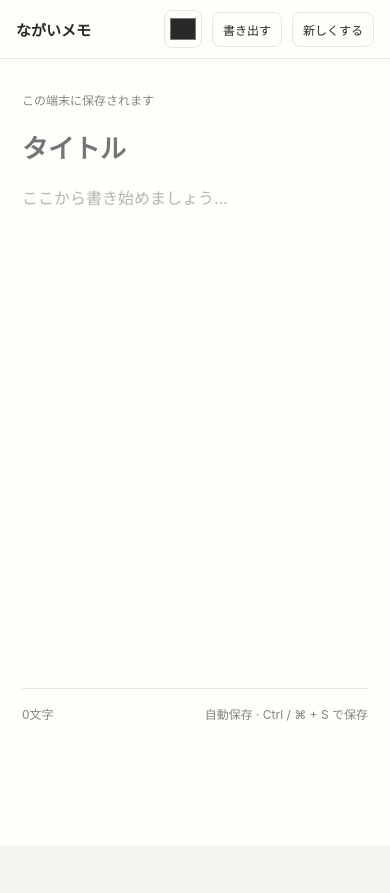
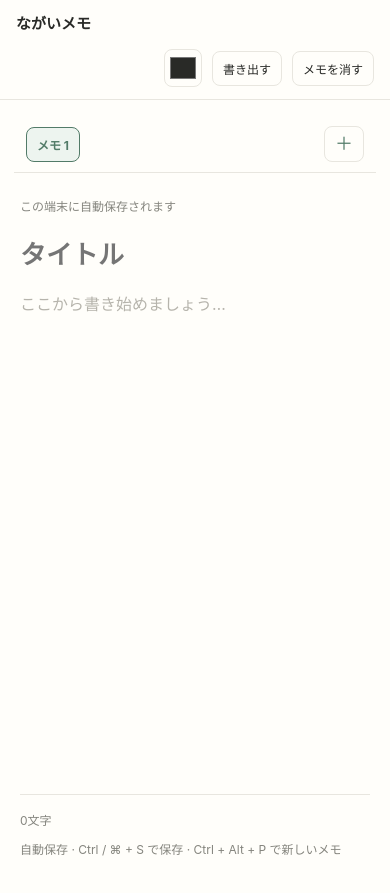
Before and after one commit to landorengou/storm, a website: page memo.html in a window 390 px wide. Before the commit the page ends 845 px from the top, so only its background shows below. Drawn offline with Linux system fonts and the light colour scheme.

Commit message:
Add saved memo tabs and Ctrl+Alt+P shortcut

```diff
--- a/memo.html
+++ b/memo.html
@@ -11,6 +11,7 @@
       --text: #292a27;
       --muted: #85857e;
       --line: #e8e6df;
+      --accent: #527b68;
     }
 
     * { box-sizing: border-box; }
@@ -24,19 +25,17 @@
     }
 
     header {
-      height: 64px;
-      padding: 0 28px;
+      min-height: 64px;
+      padding: 10px 28px;
       display: flex;
       align-items: center;
       justify-content: space-between;
+      gap: 16px;
       border-bottom: 1px solid var(--line);
       background: var(--paper);
     }
 
-    .brand {
-      font-size: 15px;
-      font-weight: 700;
-    }
+    .brand { font-size: 15px; font-weight: 700; }
 
     .actions,
     .color-control {
@@ -68,14 +67,61 @@
       cursor: pointer;
     }
 
+    button:hover { background: #f3f2ed; }
+    button:focus-visible, #title:focus-visible, #body:focus-visible {
+      outline: 2px solid var(--accent);
+      outline-offset: 2px;
+    }
+
     main {
-      width: min(820px, calc(100% - 32px));
+      width: min(900px, calc(100% - 32px));
       min-height: calc(100vh - 64px);
       margin: 32px auto;
-      padding: 48px 64px;
+      padding: 36px 56px 48px;
       border: 1px solid var(--line);
       border-radius: 12px;
       background: var(--paper);
+    }
+
+    .notes-tabs {
+      display: flex;
+      align-items: stretch;
+      gap: 8px;
+      margin: 0 -12px 24px;
+      padding: 0 12px 10px;
+      border-bottom: 1px solid var(--line);
+    }
+
+    .tab-list {
+      min-width: 0;
+      display: flex;
+      align-items: center;
+      gap: 6px;
+      overflow-x: auto;
+      flex: 1;
+    }
+
+    .note-tab {
+      max-width: 220px;
+      overflow: hidden;
+      text-overflow: ellipsis;
+      white-space: nowrap;
+      color: var(--muted);
+      background: transparent;
+    }
+
+    .note-tab[aria-selected="true"] {
+      color: var(--accent);
+      border-color: var(--accent);
+      background: #edf4ef;
+      font-weight: 700;
+    }
+
+    #add-tab {
+      flex: 0 0 auto;
+      color: var(--accent);
+      font-size: 18px;
+      line-height: 1;
     }
 
     .save-status {
@@ -120,30 +166,35 @@
     footer {
       display: flex;
       justify-content: space-between;
+      gap: 12px;
       padding-top: 16px;
       border-top: 1px solid var(--line);
       color: var(--muted);
       font-size: 12px;
     }
 
-    @media (max-width: 600px) {
+    @media (max-width: 680px) {
       header {
-        height: auto;
-        min-height: 58px;
-        padding: 10px 16px;
+        align-items: flex-start;
+        flex-direction: column;
+        padding: 12px 16px;
       }
+
+      .actions { width: 100%; justify-content: flex-end; }
 
       main {
         width: 100%;
-        min-height: calc(100vh - 58px);
+        min-height: calc(100vh - 100px);
         margin: 0;
-        padding: 32px 22px;
+        padding: 26px 20px 36px;
         border: 0;
         border-radius: 0;
       }
 
+      .notes-tabs { margin-right: -6px; margin-left: -6px; }
       .color-control span { display: none; }
       button { padding: 8px 10px; font-size: 12px; }
+      footer { flex-wrap: wrap; }
     }
   </style>
 </head>
@@ -156,14 +207,17 @@
         <input id="text-color" type="color" value="#292a27" aria-label="文字色">
       </label>
       <button id="download" type="button">書き出す</button>
-      <button id="clear" type="button">新しくする</button>
+      <button id="clear" type="button">メモを消す</button>
     </div>
   </header>
 
   <main>
-    <div class="save-status" id="status" aria-live="polite">
-      この端末に保存されます
+    <div class="notes-tabs">
+      <div class="tab-list" id="tab-list" role="tablist" aria-label="メモ一覧"></div>
+      <button id="add-tab" type="button" title="新しいメモ (Ctrl + Alt + P)" aria-label="新しいメモを追加">＋</button>
     </div>
+
+    <div class="save-status" id="status" aria-live="polite">この端末に自動保存されます</div>
 
     <input id="title" type="text" placeholder="タイトル" aria-label="メモのタイトル">
 
@@ -178,57 +232,137 @@
 
     <footer>
       <span id="counts">0文字</span>
-      <span>自動保存 · Ctrl / ⌘ + S で保存</span>
+      <span>自動保存 · Ctrl / ⌘ + S で保存 · Ctrl + Alt + P で新しいメモ</span>
     </footer>
   </main>
 
   <script>
-    const STORAGE_KEY = "nagai-memo-v1";
+    const STORAGE_KEY = "nagai-memo-tabs-v1";
+    const LEGACY_STORAGE_KEY = "nagai-memo-v1";
     const titleInput = document.getElementById("title");
     const bodyInput = document.getElementById("body");
     const textColorInput = document.getElementById("text-color");
     const status = document.getElementById("status");
     const counts = document.getElementById("counts");
+    const tabList = document.getElementById("tab-list");
     let saveTimer;
     let savedRange = null;
+    let notes = [];
+    let activeNoteId = null;
+
+    function makeId() {
+      return window.crypto && crypto.randomUUID
+        ? crypto.randomUUID()
+        : `memo-${Date.now()}-${Math.random().toString(16).slice(2)}`;
+    }
+
+    function makeNote(data = {}) {
+      return {
+        id: data.id || makeId(),
+        title: typeof data.title === "string" ? data.title : "",
+        body: typeof data.body === "string" ? data.body : "",
+        textColor: /^#[0-9a-f]{6}$/i.test(data.textColor || "")
+          ? data.textColor
+          : "#292a27"
+      };
+    }
+
+    function getActiveNote() {
+      return notes.find(note => note.id === activeNoteId);
+    }
 
     function getBodyText() {
       return bodyInput.innerText.replace(/\n$/, "");
     }
 
     function updateCounts() {
-      const text = getBodyText();
-      counts.textContent = `${[...text].length.toLocaleString()}文字`;
+      counts.textContent = `${[...getBodyText()].length.toLocaleString()}文字`;
+    }
+
+    function syncActiveNote() {
+      const note = getActiveNote();
+      if (!note) return;
+      note.title = titleInput.value;
+      note.body = bodyInput.innerHTML;
+      note.textColor = textColorInput.value;
     }
 
     function save() {
+      syncActiveNote();
       try {
         localStorage.setItem(STORAGE_KEY, JSON.stringify({
-          title: titleInput.value,
-          body: bodyInput.innerHTML,
-          textColor: textColorInput.value
+          notes,
+          activeNoteId
         }));
         status.textContent = "保存しました";
       } catch {
         status.textContent = "保存できませんでした";
       }
+      renderTabs();
     }
 
     function scheduleSave() {
       status.textContent = "保存中…";
       updateCounts();
+      clearTimeout(saveTimer);
+      saveTimer = setTimeout(save, 400);
+    }
 
+    function renderTabs() {
+      tabList.replaceChildren();
+      notes.forEach((note, index) => {
+        const tab = document.createElement("button");
+        const label = note.title.trim() || `メモ ${index + 1}`;
+        tab.type = "button";
+        tab.className = "note-tab";
+        tab.id = `tab-${note.id}`;
+        tab.setAttribute("role", "tab");
+        tab.setAttribute("aria-selected", String(note.id === activeNoteId));
+        tab.setAttribute("aria-controls", "memo-editor");
+        tab.title = label;
+        tab.textContent = label;
+        tab.addEventListener("click", () => activateNote(note.id));
+        tabList.appendChild(tab);
+      });
+    }
+
+    function loadNote(note) {
+      titleInput.value = note.title;
+      bodyInput.innerHTML = note.body;
+      textColorInput.value = note.textColor;
+      document.documentElement.style.setProperty("--text", note.textColor);
+      savedRange = null;
+      updateCounts();
+      status.textContent = "この端末に自動保存されます";
+      renderTabs();
+    }
+
+    function activateNote(id) {
+      if (id === activeNoteId) return;
       clearTimeout(saveTimer);
-      saveTimer = setTimeout(save, 500);
+      syncActiveNote();
+      const nextNote = notes.find(note => note.id === id);
+      if (!nextNote) return;
+      activeNoteId = id;
+      save();
+      loadNote(nextNote);
+    }
+
+    function addNote() {
+      clearTimeout(saveTimer);
+      syncActiveNote();
+      const note = makeNote();
+      notes.push(note);
+      activeNoteId = note.id;
+      loadNote(note);
+      save();
+      titleInput.focus();
     }
 
     function rememberSelection() {
       const selection = window.getSelection();
-
       if (
-        selection &&
-        selection.rangeCount &&
-        !selection.isCollapsed &&
+        selection && selection.rangeCount && !selection.isCollapsed &&
         bodyInput.contains(selection.anchorNode) &&
         bodyInput.contains(selection.focusNode)
       ) {
@@ -237,46 +371,72 @@
     }
 
     function changeTextColor(color) {
-
+      document.documentElement.style.setProperty("--text", color);
       if (savedRange) {
         const selection = window.getSelection();
         selection.removeAllRanges();
         selection.addRange(savedRange);
-
         document.execCommand("foreColor", false, color);
         savedRange = null;
       }
-
       scheduleSave();
     }
 
-    try {
-      const saved = JSON.parse(localStorage.getItem(STORAGE_KEY) || "null");
-
-      if (saved) {
-        titleInput.value = saved.title || "";
-        bodyInput.innerHTML = saved.body || "";
-        textColorInput.value = saved.textColor || "#292a27";
-        document.documentElement.style.setProperty(
-          "--text",
-          textColorInput.value
-        );
-      }
-    } catch {
-      status.textContent = "保存データを読み込めませんでした";
+    function exportNote() {
+      const text = `${titleInput.value || "無題のメモ"}\n\n${getBodyText()}`;
+      const blob = new Blob([text], { type: "text/plain;charset=utf-8" });
+      const url = URL.createObjectURL(blob);
+      const link = document.createElement("a");
+      link.href = url;
+      link.download = `${(titleInput.value || "メモ").replace(/[\\/:*?"<>|]/g, "_")}.txt`;
+      link.click();
+      URL.revokeObjectURL(url);
     }
 
-    updateCounts();
+    function clearCurrentNote() {
+      if (!confirm("このメモの内容を消しますか？")) return;
+      titleInput.value = "";
+      bodyInput.innerHTML = "";
+      savedRange = null;
+      scheduleSave();
+      titleInput.focus();
+    }
+
+    function loadSavedNotes() {
+      try {
+        const saved = JSON.parse(localStorage.getItem(STORAGE_KEY) || "null");
+        if (saved && Array.isArray(saved.notes) && saved.notes.length) {
+          notes = saved.notes.map(makeNote);
+          activeNoteId = notes.some(note => note.id === saved.activeNoteId)
+            ? saved.activeNoteId
+            : notes[0].id;
+          return;
+        }
+
+        // Migrate the original single-note format so existing notes are preserved.
+        const legacy = JSON.parse(localStorage.getItem(LEGACY_STORAGE_KEY) || "null");
+        notes = [makeNote(legacy || {})];
+        activeNoteId = notes[0].id;
+        save();
+      } catch {
+        notes = [makeNote()];
+        activeNoteId = notes[0].id;
+        status.textContent = "保存データを読み込めませんでした";
+      }
+    }
+
+    loadSavedNotes();
+    loadNote(getActiveNote());
 
     titleInput.addEventListener("input", scheduleSave);
     bodyInput.addEventListener("input", scheduleSave);
     bodyInput.addEventListener("mouseup", rememberSelection);
     bodyInput.addEventListener("keyup", rememberSelection);
     document.addEventListener("selectionchange", rememberSelection);
-
-    textColorInput.addEventListener("input", () => {
-      changeTextColor(textColorInput.value);
-    });
+    textColorInput.addEventListener("input", () => changeTextColor(textColorInput.value));
+    document.getElementById("add-tab").addEventListener("click", addNote);
+    document.getElementById("download").addEventListener("click", exportNote);
+    document.getElementById("clear").addEventListener("click", clearCurrentNote);
 
     document.addEventListener("keydown", event => {
       if ((event.ctrlKey || event.metaKey) && event.key.toLowerCase() === "s") {
@@ -284,36 +444,11 @@
         clearTimeout(saveTimer);
         save();
       }
-    });
 
-    document.getElementById("download").addEventListener("click", () => {
-      const text =
-        `${titleInput.value || "無題のメモ"}\n\n${getBodyText()}`;
-
-      const blob = new Blob([text], {
-        type: "text/plain;charset=utf-8"
-      });
-
-      const url = URL.createObjectURL(blob);
-      const link = document.createElement("a");
-
-      link.href = url;
-      link.download =
-        `${(titleInput.value || "メモ").replace(/[\\/:*?"<>|]/g, "_")}.txt`;
-
-      link.click();
-      URL.revokeObjectURL(url);
-    });
-
-    document.getElementById("clear").addEventListener("click", () => {
-      if (!confirm("今のメモを消して、新しいメモを始めますか？")) return;
-
-      titleInput.value = "";
-      bodyInput.innerHTML = "";
-      savedRange = null;
-      updateCounts();
-      save();
-      titleInput.focus();
+      if (event.ctrlKey && event.altKey && event.key.toLowerCase() === "p") {
+        event.preventDefault();
+        addNote();
+      }
     });
   </script>
 </body>
```
